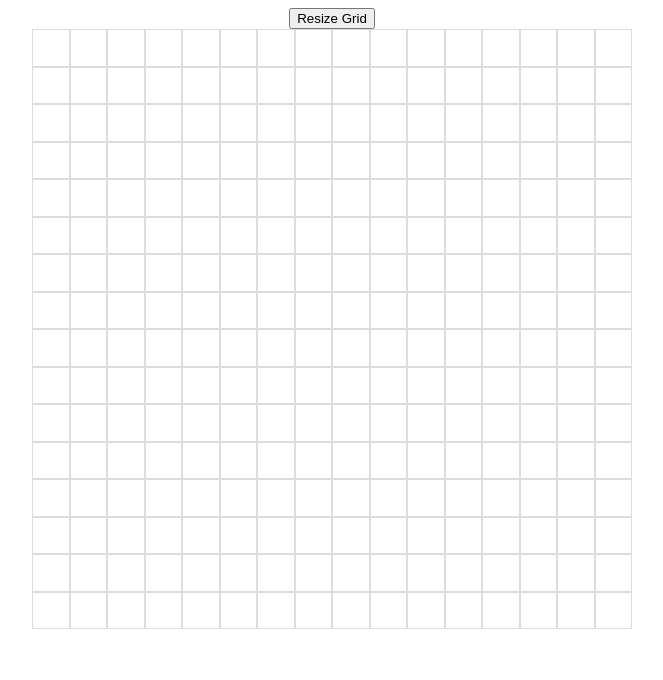
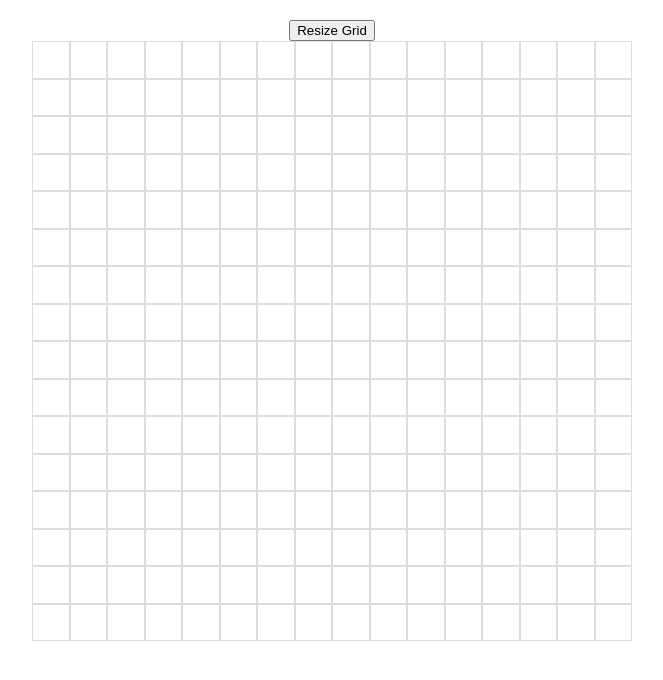
Before and after one commit to alihub9109/-Etch-a-Sketch, a plain HTML site: page index.html in a window 1280 px wide. Shown: the whole page, without its empty margins (308-971 px from the left). Drawn offline with Linux system fonts and the light colour scheme.

Commit message:
Update styles.css

```diff
--- a/styles.css
+++ b/styles.css
@@ -1,9 +1,10 @@
 body {
-    display: flex;
-    flex-direction: column;
-    align-items: center;
-    font-family: sans-serif;
-  }
+  margin: 0;
+  padding: 20px;
+  font-family: sans-serif;
+  text-align: center;
+}
+
 
   .grid-container {
     margin-top: 20px;
```
